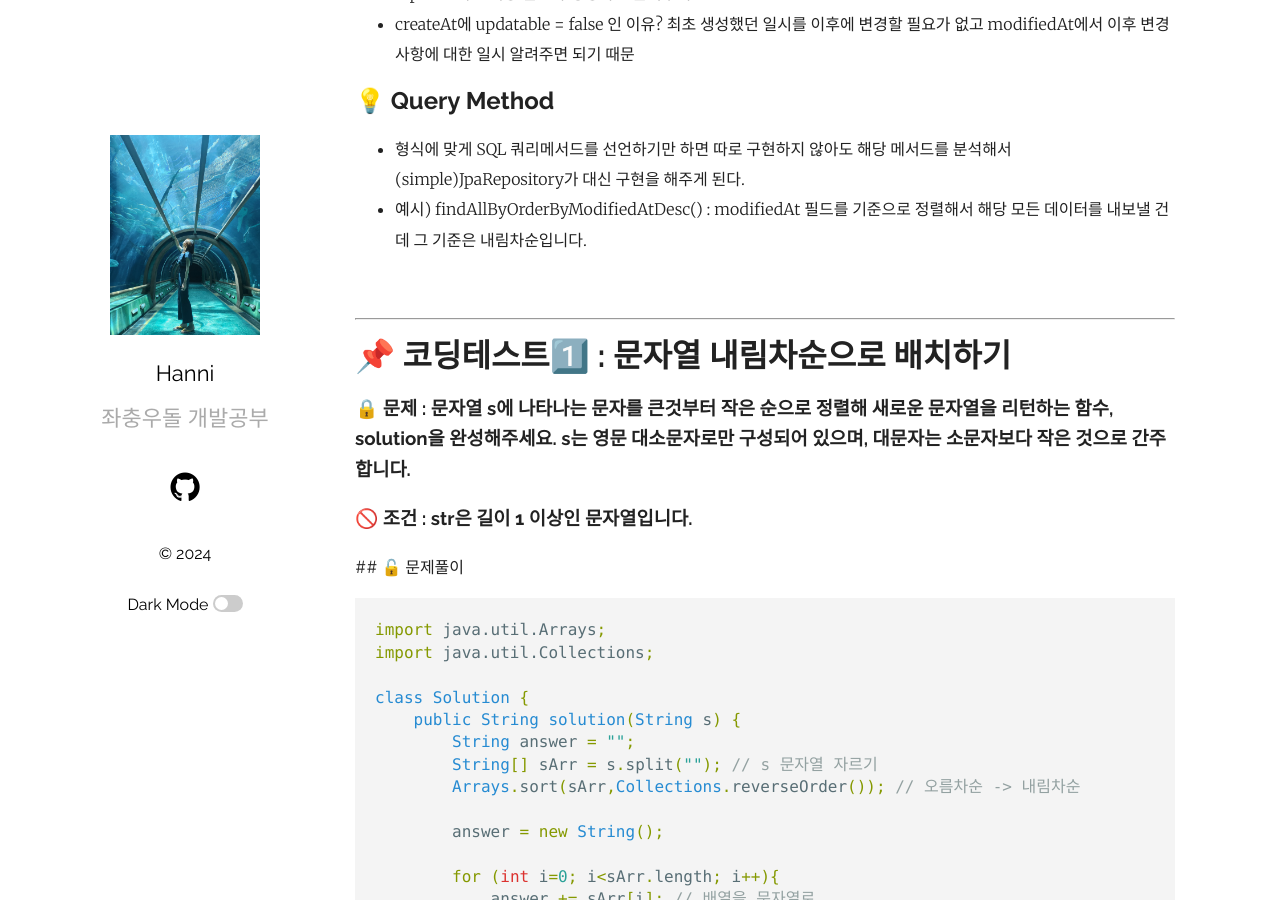
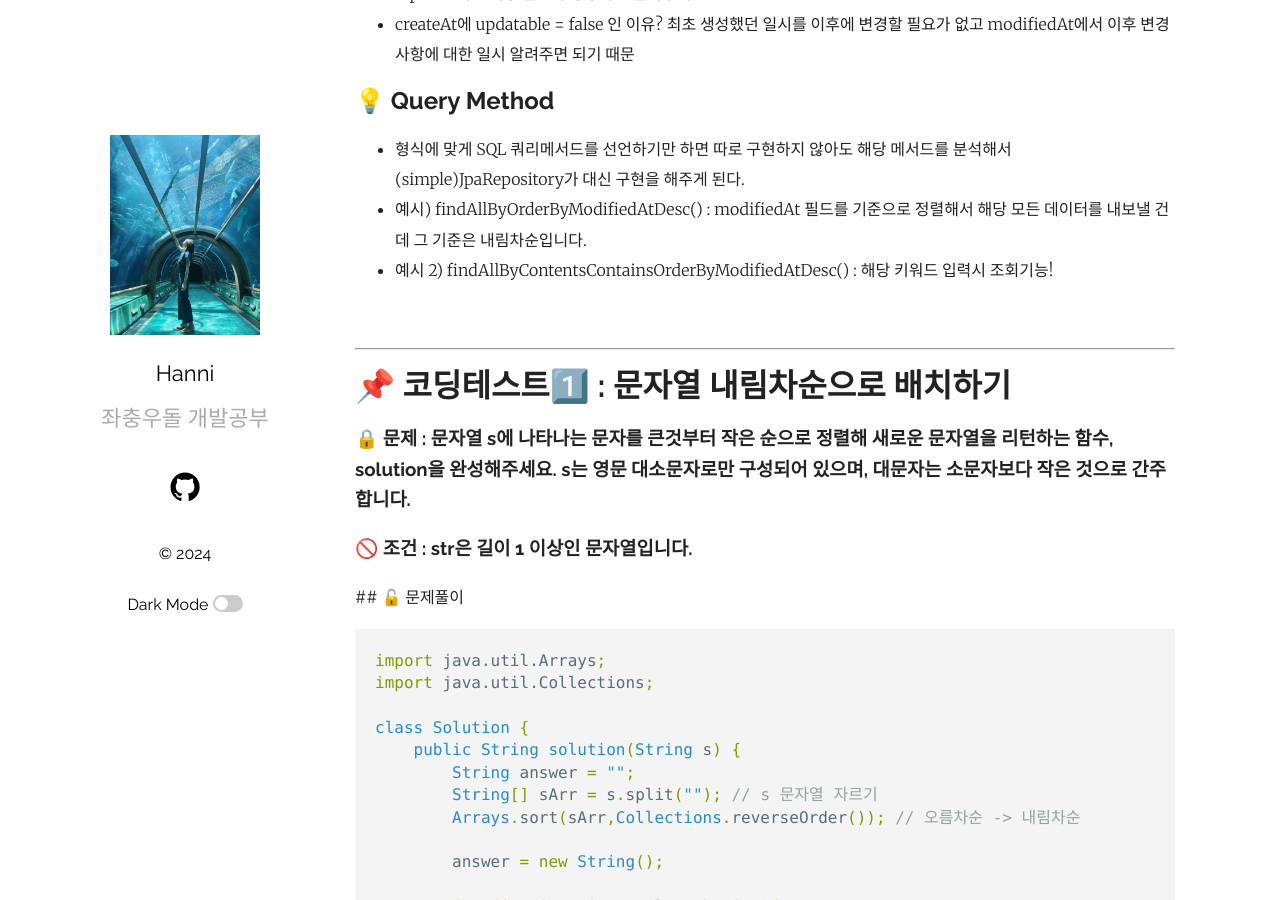
Before and after one commit to HaejungHan/HaejungHan.previous.blog, a Jekyll site: the page built from _posts/2024-06-03-spring jpa 문자열내림차순.markdown, in a window 1280 px wide and 900 px high, scrolled down 1010 px. Built offline with Jekyll 4.4.1, drawn with Linux system fonts in a browser that asks for light colours.

Commit message:
내용 추가

```diff
--- a/_posts/2024-06-03-spring jpa 문자열내림차순.markdown
+++ b/_posts/2024-06-03-spring jpa 문자열내림차순.markdown
@@ -34,6 +34,7 @@ SQL문의 DDL이나 DML의 수정작업이 필요하게 되는데 즉, 코드를
 ## 💡 Query Method
 - 형식에 맞게 SQL 쿼리메서드를 선언하기만 하면 따로 구현하지 않아도 해당 메서드를 분석해서 (simple)JpaRepository가 대신 구현을 해주게 된다.
 - 예시) findAllByOrderByModifiedAtDesc() : modifiedAt 필드를 기준으로 정렬해서 해당 모든 데이터를 내보낼 건데 그 기준은 내림차순입니다.
+- 예시 2) findAllByContentsContainsOrderByModifiedAtDesc() : 해당 키워드 입력시 조회기능!
 
 <br>
 
```
